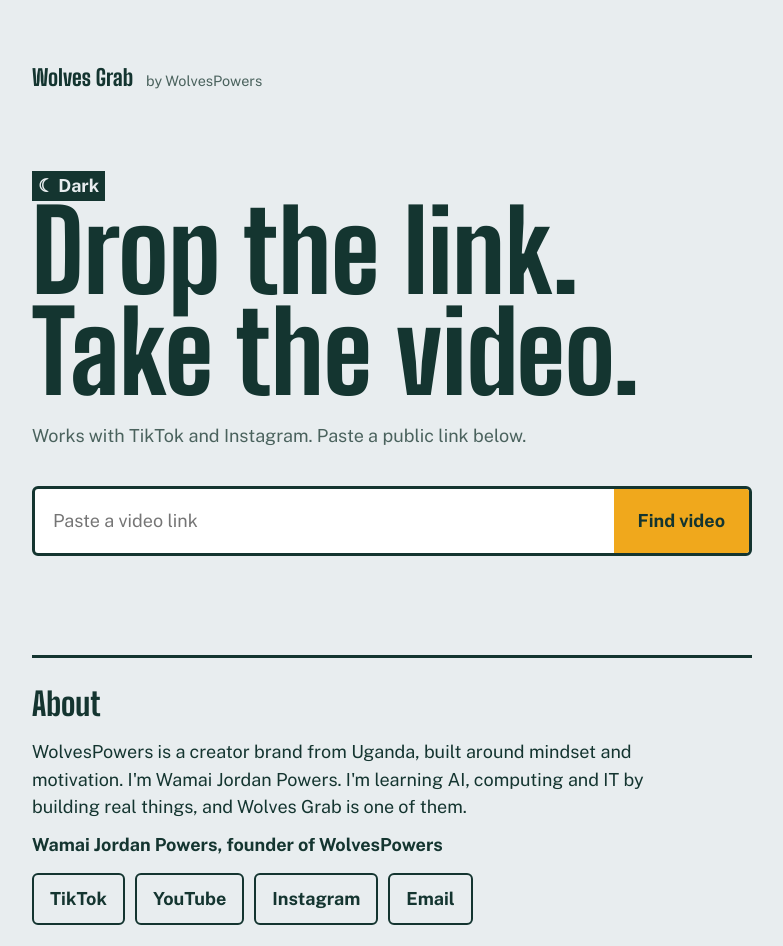
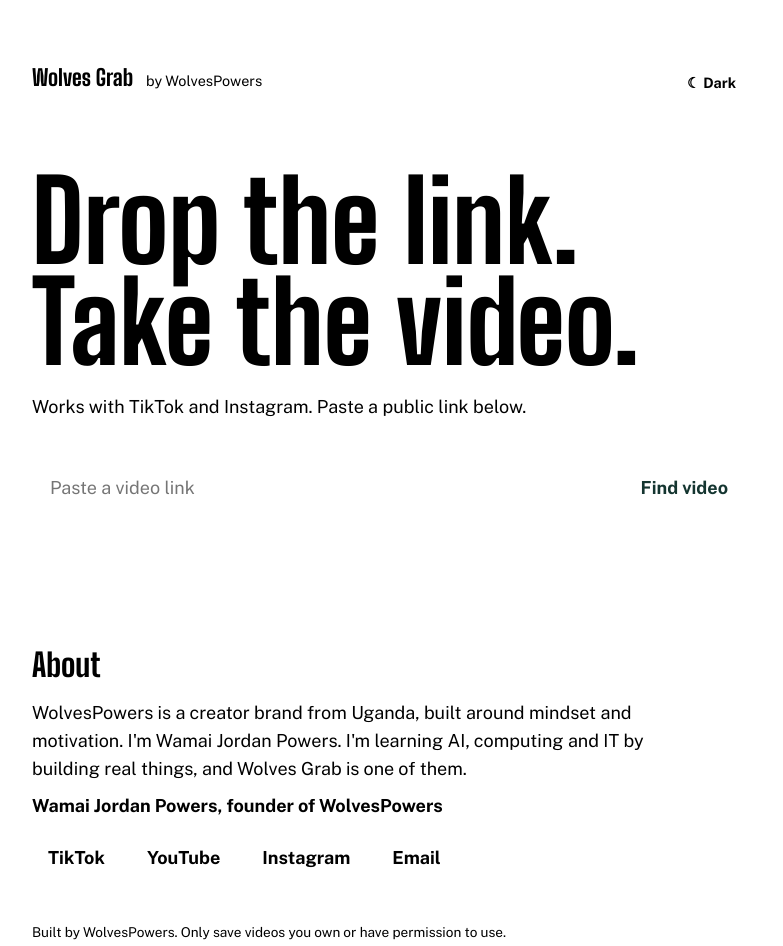
Before and after one commit to wolvespowers-arch/Wolves-Grab, a plain HTML site: page static/index.html in a window 1280 px wide. Shown: the top 946 px of the page, without its empty margins (248-1031 px from the left). Drawn offline with nearby package versions, Linux system fonts and the light colour scheme.

```diff
--- a/static/style.css
+++ b/static/style.css
@@ -1,4 +1,4 @@
-:root{--frost:#e8edef;--pine:#143530;--soft:#4a625d;--amber:#f0a81c;--line:#b9c6c8;--err:#b3261e;--card:#fff}
+hi:root{--frost:#e8edef;--pine:#143530;--soft:#4a625d;--amber:#f0a81c;--line:#b9c6c8;--err:#b3261e;--card:#fff}
 *{box-sizing:border-box}
 @media(prefers-color-scheme:dark){:root:not([data-theme="light"]){--frost:#0e1b19;--pine:#e8edef;--soft:#9fb5b0;--line:#2c524b;--err:#ff8a80;--card:#16302c}}
 :root[data-theme="dark"]{--frost:#0e1b19;--pine:#e8edef;--soft:#9fb5b0;--line:#2c524b;--err:#ff8a80;--card:#16302c}
@@ -41,3 +41,5 @@ button:focus-visible{outline:3px solid var(--amber);outline-offset:2px}
 .about a:focus-visible{outline:3px solid var(--amber);outline-offset:2px}
 small{display:block;margin-top:40px;color:var(--soft);font-size:.85rem}
 @media(max-width:560px){.inner{grid-template-columns:1fr}}
+.top{display:flex;justify-content:space-between;align-items:flex-start;gap:12px}
+.theme{background:transparent;color:var(--pine);border:2px solid var(--pine);border-radius:999px;padding:8px 16px;font-size:.9rem;white-space:nowrap}
```
